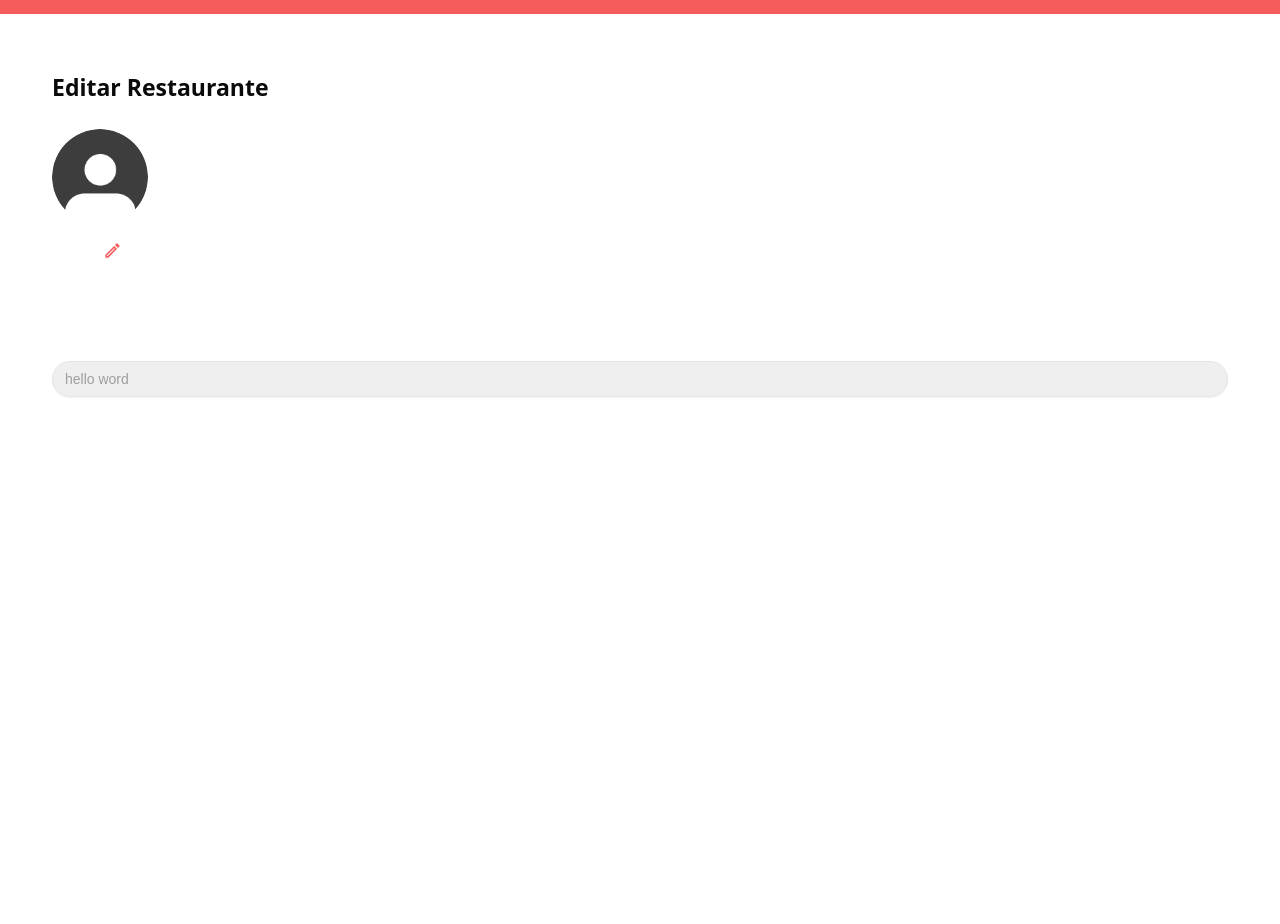
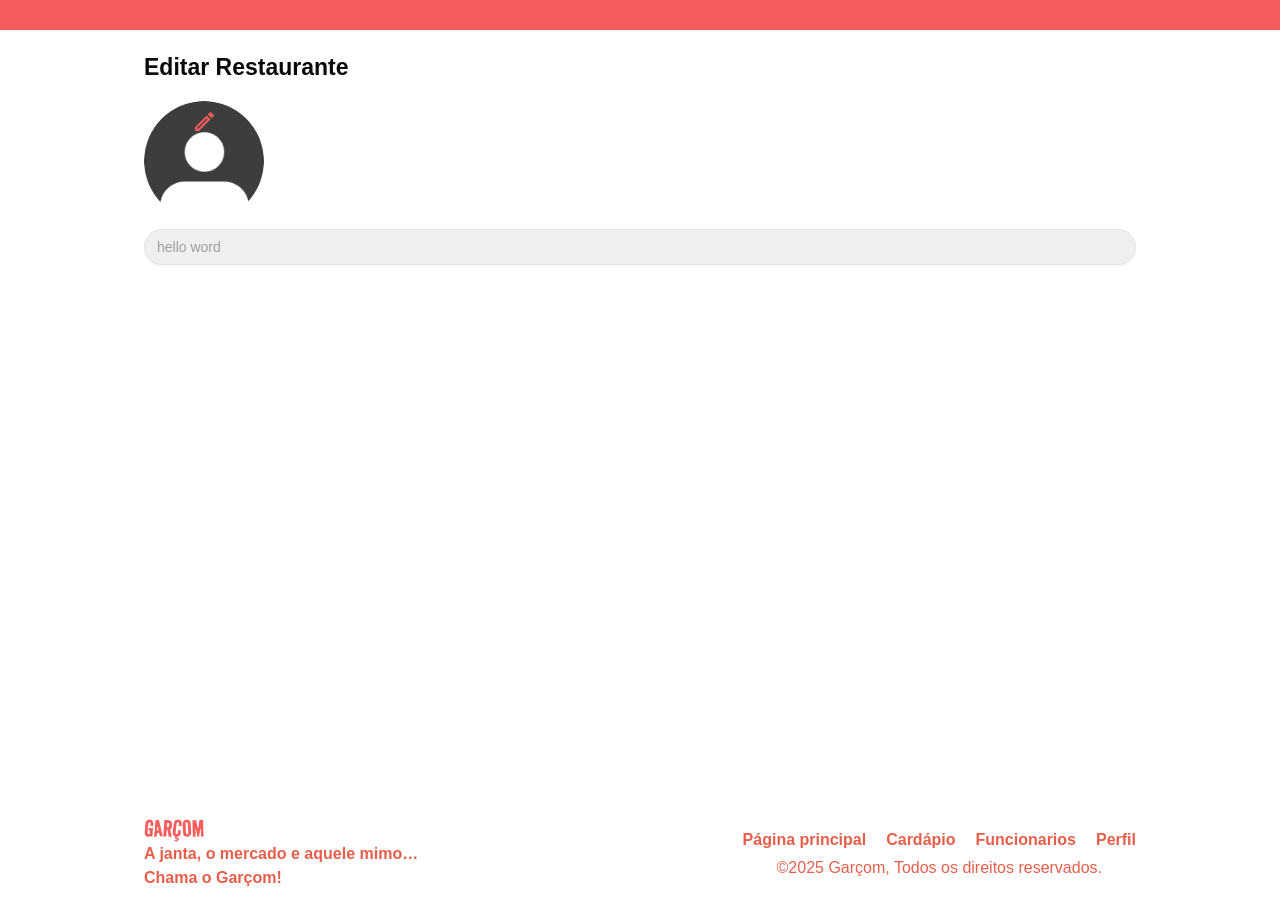
Before and after one commit to PI-InfoWeb-CNAT/garcom, a Next.js app in the folder source/garcom/: page /perfil/editar in a window 1280 px wide. Shown: the part 90-1014 px from the top of the page. Before the commit the page ends 800 px from the top, so only its background shows below. Built offline with nearby package versions, Linux system fonts and the light colour scheme.

Commit message:
header / main / footer

```diff
--- a/source/garcom/src/app/globals.css
+++ b/source/garcom/src/app/globals.css
@@ -55,12 +55,13 @@
     font-family: 'Poppins', sans-serif;
 }
 
-.font-RoadRage {
-  font-family: "Road Rage", sans-serif;
-  font-weight: 400;
-  font-style: normal;
+a,p,li,span,div,h1,h2,h3,h4,h5,h6 {
+  font-family: 'Poppins', sans-serif;
 }
 
+p {
+  font-size: 16px
+}
 :root {
   --radius: 0.625rem;
   --card: oklch(1 0 0);
--- a/source/garcom/src/app/page.tsx
+++ b/source/garcom/src/app/page.tsx
@@ -1,11 +1,16 @@
 import { Button } from "@/components/ui/button"
 import { Header } from "@/components/header"
+import { Footer } from "@/components/footer"
 
 export default function Page() {
+  const tituloClass =  "text-[23px] font-bold mb-6 text-[##E55F4B]";
+  const mainClass = "!pt-35 flex flex-col h-screen bg-white p-7 md:p-36 !pb-0"
   return (
-    <main className="flex min-h-screen bg-red-950 flex-col items-center justify-center p-24">
+    <div>
       <Header />
-      <h1 className="text-2xl font-bold mb-8">Exemplo de uso do Button do shadcn/ui</h1>
+
+      <main className={mainClass}>
+        <h1 className={tituloClass}>Exemplo de uso do Button do shadcn/ui</h1>
         <div className="flex items-center justify-center gap-4">
           <Button className="w-64" variant="default">
             Default Button
@@ -18,5 +23,8 @@ export default function Page() {
           </Button>
         </div>
       </main>
+      <Footer />
+
+    </div>
   )
 }
--- a/source/garcom/src/app/perfil/editar/page.tsx
+++ b/source/garcom/src/app/perfil/editar/page.tsx
@@ -1,7 +1,6 @@
 'use client'
 import { Header } from "@/components/header";
-import Image from "next/image";
-import Link from "next/link";
+import { Footer } from "@/components/footer";
 import { useForm } from "react-hook-form";
 import { z } from "zod";
 import { zodResolver } from "@hookform/resolvers/zod";
@@ -19,11 +18,11 @@ const schema = z.object({
 type FormData = z.infer<typeof schema>;
 
 export default function editarPerfil() {
-    const tituloClass =
-        "text-[23px] font-bold mb-6 text-[##E55F4B]";
+    const tituloClass =  "text-[23px] font-bold mb-6 text-[##E55F4B]";
 
-    const inputClass =
-        "font-poppins rounded-full bg-[#EFEFEF] text-[1em] font-medium text-[#9E9E9E] placeholder:text-[#9E9E9E] placeholder:font-poppins placeholder:font-medium placeholder:text-[1em]";
+    const inputClass = "font-poppins rounded-full bg-[#EFEFEF] text-[1em] font-medium text-[#9E9E9E] placeholder:text-[#9E9E9E] placeholder:font-poppins placeholder:font-medium placeholder:text-[1em]";
+
+    const mainClass = "!pt-35 flex flex-col h-screen bg-white p-7 md:p-36 !pb-0"
 
 
     const [foto, setFoto] = useState<string | null>(null)
@@ -36,13 +35,13 @@ export default function editarPerfil() {
     return (
     <div>
       <Header />
-      <main className="!pt-40 sm:pt-28 flex flex-col h-screen bg-white p-6 sm:p-13">
+      <main className={mainClass}>
         <h1 className={tituloClass}>Editar Restaurante</h1>
-        <div>
-            <img src={foto || "/default-profile.png"} alt="Foto do perfil" className="w-24 h-24 rounded-full mb-4" />
+        <div className="flex flex-col items-center justify-center h-30 w-30">
+            <img src={foto || "/default-profile.png"} alt="Foto do perfil" className="w-30 h-30 rounded-full mb-4" />
             <input type="file" accept="image/*" onChange={mudarFoto} className="mb-4 hidden" id="foto-perfil" />
-            <label htmlFor="foto-perfil" className="cursor-pointer rounded-full bg-[##FFE3CF] h-30 w-30 flex align-center justify-center">
-                <MdOutlineEdit className="text-[#F65C5C] !size-[19px] absolute b-0 r-0" />
+            <label htmlFor="foto-perfil" className="cursor-pointer rounded-full absolute z-4 b-0 r-0 bg-[##FFE3CF] h-30 w-30 flex align-center justify-center">
+                <MdOutlineEdit className="text-[#F65C5C] !size-[25px] " />
 
             </label>
 
@@ -52,6 +51,7 @@ export default function editarPerfil() {
           placeholder="hello word"
         />
       </main>
+      <Footer />
     </div>
   )
 }
--- /dev/null
+++ b/source/garcom/src/components/footer.tsx
@@ -0,0 +1,32 @@
+'use client'
+import * as React from "react"
+import Image from "next/image"
+
+export function Footer() {
+  const [open, setOpen] = React.useState(false)
+
+  return (
+    <footer className="flex flex-col md:flex-row items-start md:items-center justify-between gap-5 w-full max-h-24 p-7 md:p-36 box-border bg-white text-[#E55F4B] ">
+
+        <div>
+            <h1 className="flex items-center align-center pt-px">
+                <Image src="/logo.svg" alt="Logo" width={60} height={60} />
+            </h1>
+            <p className="font-bold text-[16px] ">A janta, o mercado e aquele mimo…<br/>Chama o Garçom!</p>
+        </div>
+
+
+
+        <nav className="flex flex-col items-center justify-start  gap-1">
+          <ol className="items-center justify-center gap-5 hidden md:flex">
+            <li className="font-poppins text-[1em] font-semibold text-[#E55F4B] hover:text-[#E07956] transition-all"><a href="#" className="cursor-pointer">Página principal</a></li>
+            <li className="font-poppins text-[1em] font-semibold text-[#E55F4B] hover:text-[#E07956] transition-all"><a href="#" className="cursor-pointer">Cardápio</a></li>
+            <li className="font-poppins text-[1em] font-semibold text-[#E55F4B] hover:text-[#E07956] transition-all"><a href="#" className="cursor-pointer">Funcionarios</a></li>
+            <li className="font-poppins text-[1em] font-semibold text-[#E55F4B] hover:text-[#E07956] transition-all"><a href="#" className="cursor-pointer">Perfil</a></li>
+          </ol>
+          <p>©2025 Garçom,  Todos os direitos reservados.</p>
+        </nav>
+
+      </footer>
+  )
+}
--- a/source/garcom/src/components/header.tsx
+++ b/source/garcom/src/components/header.tsx
@@ -12,8 +12,8 @@ export function Header() {
   const [open, setOpen] = React.useState(false)
 
   return (
-    <div className="flex items-center justify-center fixed top-0  bg-[#F65C5C] w-full h-26 p-4">
-      <header className="flex items-center justify-between w-full rounded-full h-14 pl-3 pr-3 sm:pl-10 sm:pr-10 box-border bg-white text-[#E55F4B]">
+    <div className="flex items-center justify-center fixed top-0  bg-[#F65C5C] w-full h-26 p-4 md:p-15 pt-10 pb-10 z-100">
+      <header className="flex items-center justify-between w-full rounded-full h-14 pl-3 pr-3 md:pl-20 md:pr-20 box-border bg-white text-[#E55F4B]">
 
         <h1 className="flex items-center align-center pt-px">
           <Image src="/logo.svg" alt="Logo" width={60} height={60} />
```
Lines whose indentation alone changed are shown as unchanged.
